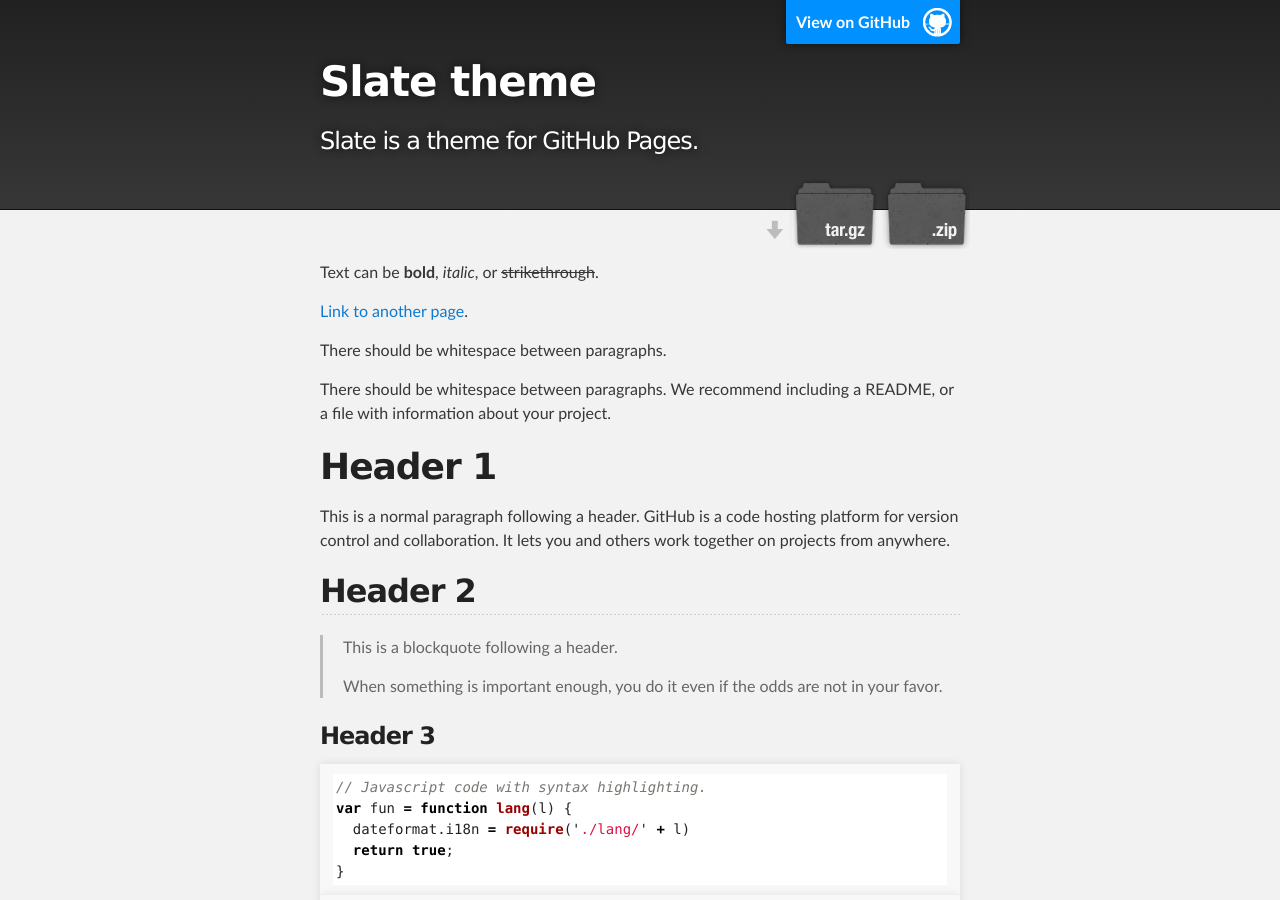
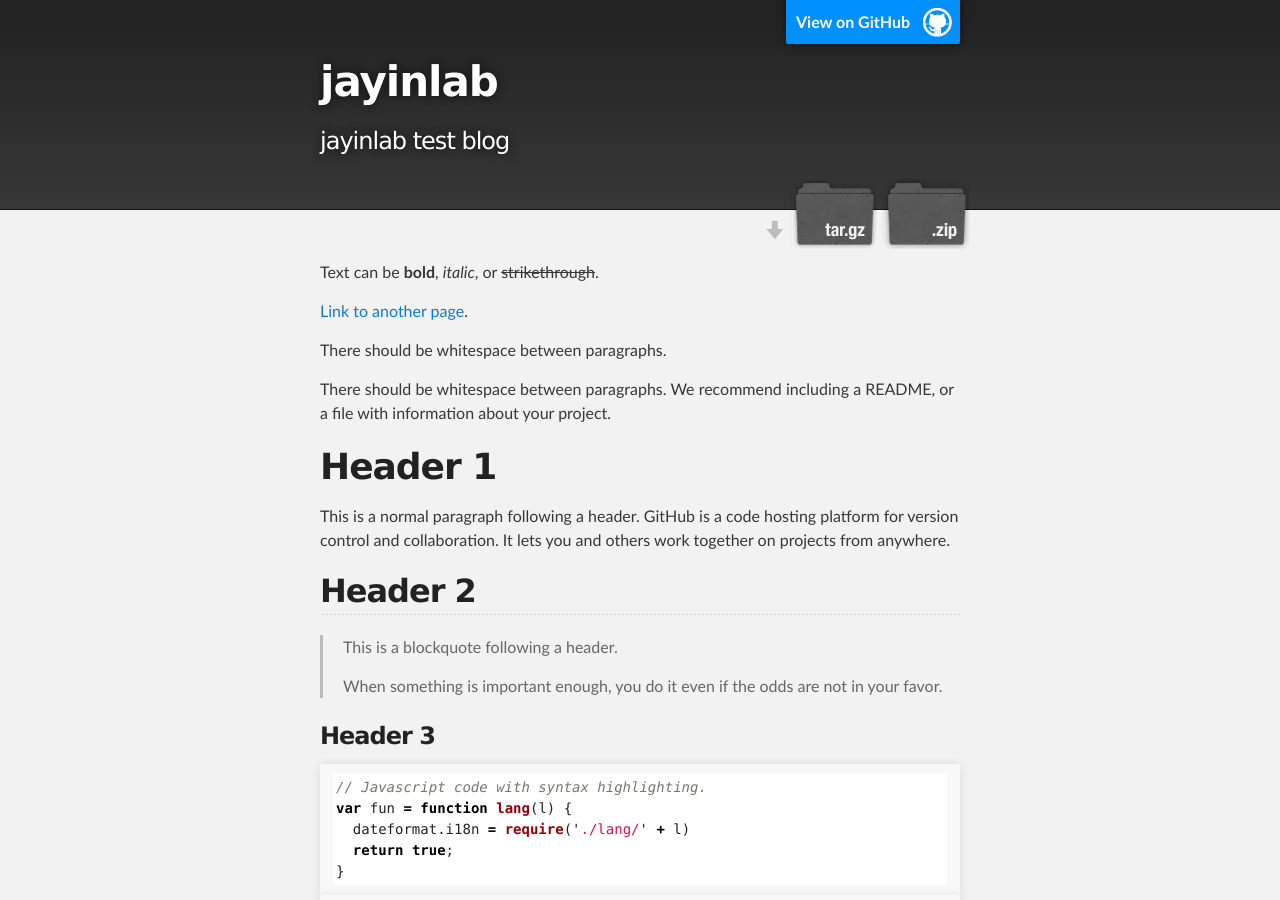
Before and after one commit to jayinlab/blog-slate-theme, a Jekyll site: the page built from index.md, in a window 1280 px wide and 900 px high. Built offline with Jekyll 4.4.1, drawn with Linux system fonts in a browser that asks for light colours; some of the changed text lies outside the part shown.

```diff
--- a/_config.yml
+++ b/_config.yml
@@ -1,5 +1,5 @@
-title: Slate theme
-description: Slate is a theme for GitHub Pages.
+title: jayinlab
+description: jayinlab test blog
 show_downloads: true
 google_analytics:
 theme: jekyll-theme-slate
```
Also changed, not shown: _posts/another-page.md (added, +9 -0 lines).
